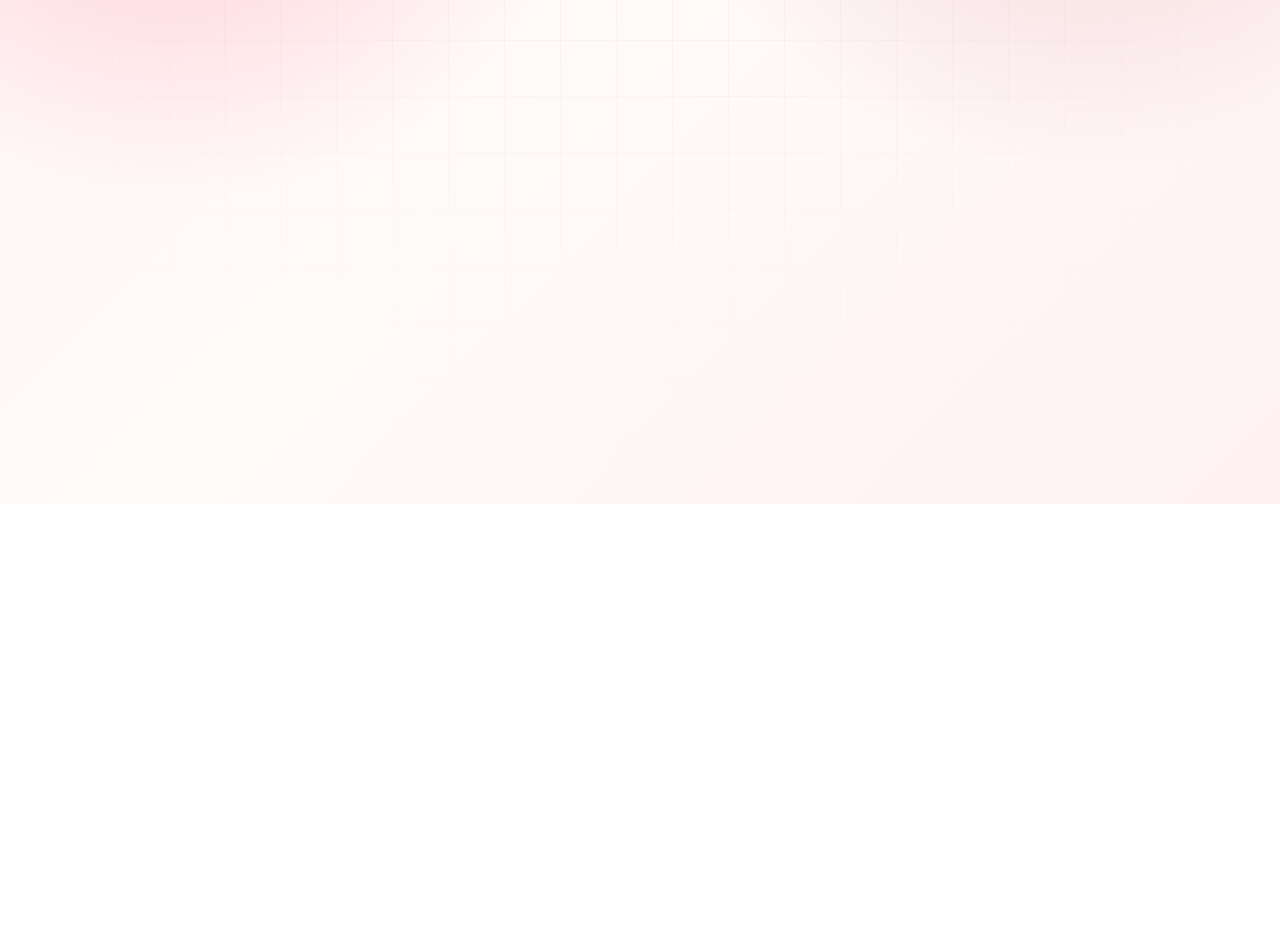
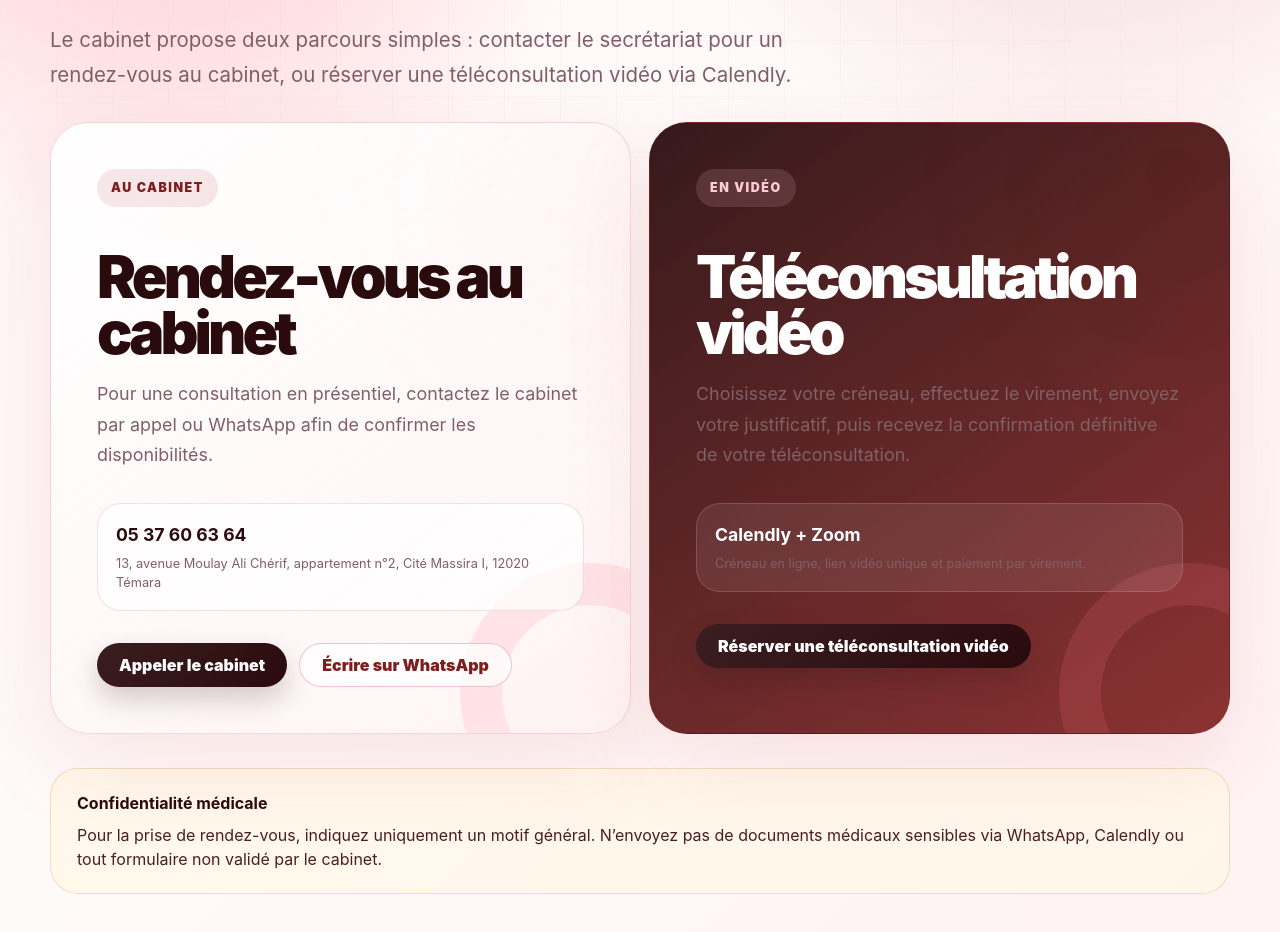
Before and after one commit to Irlsolien/dr-sonia-abahou, a Next.js app: page /rendez-vous in a window 1280 px wide. Before the commit this address had no page. Shown: the part 296-1228 px from the top of the page. Before the commit the page ends 800 px from the top, so only its background shows below. Built offline with nearby package versions, Linux system fonts and the light colour scheme.

Commit message:
Add appointment choice flow

```diff
--- a/app/[serviceSlug]/page.tsx
+++ b/app/[serviceSlug]/page.tsx
@@ -153,9 +153,9 @@ export default async function ServicePage({ params }: ServicePageProps) {
         <h1>{service.title} à Témara</h1>
         <p>{service.intro}</p>
         <div className="hero-actions">
-          <a className="primary-button" href={phoneHref}>
-            Appeler le cabinet
-          </a>
+          <Link className="primary-button" href="/rendez-vous">
+            Rendez-vous
+          </Link>
           <a className="secondary-button" href={mapsHref} target="_blank" rel="noreferrer">
             Voir l’itinéraire
           </a>
@@ -216,9 +216,9 @@ export default async function ServicePage({ params }: ServicePageProps) {
           </p>
         </div>
         <div className="cta-stack">
-          <a className="primary-button" href={phoneHref}>
-            Appeler le cabinet
-          </a>
+          <Link className="primary-button" href="/rendez-vous">
+            Rendez-vous
+          </Link>
           <a className="secondary-button" href={mapsHref} target="_blank" rel="noreferrer">
             Voir l’itinéraire
           </a>
--- a/app/globals.css
+++ b/app/globals.css
@@ -1326,26 +1326,156 @@ h3 {
   color: #fecdd3;
 }
 
+.appointment-page,
 .teleconsultation-page {
   min-height: 100vh;
   padding: 32px 0 70px;
 }
 
+.appointment-hero,
 .teleconsultation-hero {
   padding: 34px 0 30px;
 }
 
+.appointment-hero h1,
 .teleconsultation-hero h1 {
   max-width: 920px;
   margin-bottom: 18px;
   font-size: clamp(3.2rem, 7.4vw, 7rem);
 }
 
+.appointment-hero > p,
 .teleconsultation-hero > p {
   max-width: 780px;
   color: var(--color-muted);
   font-size: clamp(1.08rem, 1.8vw, 1.28rem);
   line-height: 1.7;
+}
+
+.appointment-options {
+  display: grid;
+  grid-template-columns: repeat(2, minmax(0, 1fr));
+  gap: 18px;
+  margin-bottom: 34px;
+}
+
+.appointment-card {
+  position: relative;
+  min-height: 520px;
+  overflow: hidden;
+  padding: clamp(28px, 4vw, 46px);
+  border: 1px solid rgba(180, 35, 42, 0.16);
+  border-radius: 38px;
+  background:
+    linear-gradient(145deg, rgba(255, 255, 255, 0.94), rgba(255, 241, 242, 0.72)),
+    radial-gradient(circle at 92% 8%, rgba(251, 113, 133, 0.24), transparent 18rem);
+  box-shadow: 0 28px 90px rgba(180, 35, 42, 0.1);
+  isolation: isolate;
+}
+
+.appointment-card::after {
+  position: absolute;
+  right: -90px;
+  bottom: -90px;
+  z-index: -1;
+  width: 260px;
+  height: 260px;
+  border: 42px solid rgba(251, 113, 133, 0.14);
+  border-radius: 999px;
+  content: "";
+}
+
+.appointment-card-video {
+  background:
+    linear-gradient(145deg, rgba(42, 11, 13, 0.94), rgba(127, 29, 29, 0.9)),
+    radial-gradient(circle at 90% 8%, rgba(200, 155, 60, 0.2), transparent 18rem);
+  color: white;
+}
+
+.appointment-card-video h2,
+.appointment-card-video p,
+.appointment-card-video small {
+  color: inherit;
+}
+
+.appointment-card > span {
+  display: inline-flex;
+  min-height: 38px;
+  align-items: center;
+  margin-bottom: 42px;
+  padding: 0 14px;
+  border-radius: 999px;
+  background: rgba(180, 35, 42, 0.1);
+  color: var(--color-primary-deep);
+  font-size: 0.78rem;
+  font-weight: 950;
+  letter-spacing: 0.12em;
+  text-transform: uppercase;
+}
+
+.appointment-card-video > span {
+  background: rgba(254, 205, 211, 0.14);
+  color: #fecdd3;
+}
+
+.appointment-card h2 {
+  max-width: 620px;
+  margin-bottom: 18px;
+  font-size: clamp(2.2rem, 4.6vw, 4.7rem);
+}
+
+.appointment-card p {
+  max-width: 620px;
+  color: var(--color-muted);
+  font-size: clamp(1rem, 1.4vw, 1.12rem);
+  line-height: 1.7;
+}
+
+.appointment-meta {
+  display: grid;
+  gap: 6px;
+  margin: 32px 0;
+  padding: 18px;
+  border: 1px solid rgba(180, 35, 42, 0.14);
+  border-radius: 24px;
+  background: rgba(255, 255, 255, 0.7);
+}
+
+.appointment-card-video .appointment-meta {
+  border-color: rgba(254, 205, 211, 0.18);
+  background: rgba(255, 255, 255, 0.08);
+}
+
+.appointment-meta strong {
+  color: var(--color-ink);
+  font-size: 1.1rem;
+}
+
+.appointment-card-video .appointment-meta strong {
+  color: white;
+}
+
+.appointment-meta small {
+  color: var(--color-muted);
+  line-height: 1.5;
+}
+
+.appointment-privacy {
+  display: grid;
+  gap: 8px;
+  margin-bottom: 60px;
+  padding: 22px 26px;
+  border: 1px solid rgba(200, 155, 60, 0.28);
+  border-radius: 28px;
+  background: rgba(255, 248, 231, 0.78);
+}
+
+.appointment-privacy strong {
+  color: var(--color-ink);
+}
+
+.appointment-privacy p {
+  margin: 0;
 }
 
 .teleconsultation-steps {
@@ -2025,6 +2155,14 @@ h3 {
     grid-template-columns: repeat(2, minmax(0, 1fr));
   }
 
+  .appointment-options {
+    grid-template-columns: 1fr;
+  }
+
+  .appointment-card {
+    min-height: auto;
+  }
+
   .booking-copy {
     position: static;
   }
@@ -2354,12 +2492,31 @@ h3 {
     border-radius: 24px;
   }
 
+  .appointment-page,
   .teleconsultation-page {
     padding-top: 18px;
   }
 
+  .appointment-hero h1,
   .teleconsultation-hero h1 {
     font-size: clamp(2.35rem, 13vw, 4rem);
+  }
+
+  .appointment-card {
+    padding: 26px 22px;
+    border-radius: 28px;
+  }
+
+  .appointment-card > span {
+    margin-bottom: 26px;
+  }
+
+  .appointment-card h2 {
+    font-size: clamp(2rem, 11vw, 3.2rem);
+  }
+
+  .appointment-meta {
+    margin: 24px 0;
   }
 
   .teleconsultation-steps {
--- a/app/page.tsx
+++ b/app/page.tsx
@@ -177,8 +177,8 @@ export default function Home() {
           <a href="#cabinet">Cabinet</a>
           <a href="#contact">Contact</a>
         </nav>
-        <Link className="header-cta" href="/teleconsultation">
-          Téléconsultation
+        <Link className="header-cta" href="/rendez-vous">
+          Rendez-vous
         </Link>
       </header>
 
@@ -201,8 +201,8 @@ export default function Home() {
             <a className="secondary-button" href={mapsHref} target="_blank" rel="noreferrer">
               Voir l’itinéraire
             </a>
-            <Link className="video-button" href="/teleconsultation">
-              Réserver une téléconsultation vidéo
+            <Link className="video-button" href="/rendez-vous">
+              Rendez-vous
             </Link>
           </div>
           <div className="trust-strip" aria-label="Informations principales">
@@ -459,9 +459,9 @@ export default function Home() {
           </p>
         </div>
         <div className="cta-stack">
-          <a className="primary-button" href={phoneHref}>
-            Appeler le cabinet
-          </a>
+          <Link className="primary-button" href="/rendez-vous">
+            Rendez-vous
+          </Link>
           <a className="secondary-button" href={mapsHref} target="_blank" rel="noreferrer">
             Voir l’itinéraire
           </a>
@@ -470,16 +470,16 @@ export default function Home() {
 
       <section className="section-shell teleconsultation-teaser reveal-section">
         <div>
-          <p className="eyebrow">Téléconsultation vidéo</p>
-          <h2>Un parcours simple pour réserver à distance.</h2>
+          <p className="eyebrow">Rendez-vous</p>
+          <h2>Choisir entre cabinet et visioconférence.</h2>
           <p>
-            Choisissez votre créneau, effectuez le virement, envoyez votre
-            justificatif, puis recevez la confirmation définitive de votre
-            téléconsultation.
+            Pour une consultation au cabinet, contactez le secrétariat par appel
+            ou WhatsApp. Pour une consultation vidéo, réservez un créneau en
+            ligne via Calendly.
           </p>
         </div>
-        <Link className="primary-button" href="/teleconsultation">
-          Réserver une téléconsultation vidéo
+        <Link className="primary-button" href="/rendez-vous">
+          Rendez-vous
         </Link>
       </section>
 
--- /dev/null
+++ b/app/rendez-vous/page.tsx
@@ -0,0 +1,125 @@
+import type { Metadata } from "next";
+import Link from "next/link";
+import {
+  absoluteUrl,
+  appointment,
+  clinicAddress,
+  clinicPhoneDisplay,
+  clinicPhoneInternational,
+  siteName,
+} from "../seo";
+
+export const metadata: Metadata = {
+  title: "Prendre rendez-vous | Dr Sonia Abahou",
+  description:
+    "Choisir un rendez-vous au cabinet par appel ou WhatsApp, ou réserver une téléconsultation vidéo avec le Dr Sonia Abahou.",
+  alternates: {
+    canonical: "/rendez-vous",
+  },
+  openGraph: {
+    title: "Prendre rendez-vous | Dr Sonia Abahou",
+    description:
+      "Deux options : rendez-vous au cabinet ou téléconsultation vidéo.",
+    url: "/rendez-vous",
+    siteName,
+    type: "website",
+    locale: "fr_MA",
+  },
+};
+
+const phoneHref = `tel:${clinicPhoneInternational}`;
+const whatsappHref = `https://wa.me/${appointment.whatsappPhone}?text=${encodeURIComponent(
+  appointment.whatsappMessage,
+)}`;
+
+const appointmentStructuredData = {
+  "@context": "https://schema.org",
+  "@type": "MedicalWebPage",
+  name: "Prendre rendez-vous - Dr Sonia Abahou",
+  description:
+    "Page de choix entre rendez-vous au cabinet et téléconsultation vidéo.",
+  url: absoluteUrl("/rendez-vous"),
+  inLanguage: "fr-MA",
+};
+
+export default function AppointmentPage() {
+  return (
+    <main className="appointment-page">
+      <script
+        type="application/ld+json"
+        dangerouslySetInnerHTML={{
+          __html: JSON.stringify(appointmentStructuredData),
+        }}
+      />
+
+      <section className="appointment-hero section-shell">
+        <Link className="legal-back" href="/">
+          ← Retour au site
+        </Link>
+        <p className="eyebrow">Rendez-vous</p>
+        <h1>Choisir le type de rendez-vous.</h1>
+        <p>
+          Le cabinet propose deux parcours simples : contacter le secrétariat
+          pour un rendez-vous au cabinet, ou réserver une téléconsultation vidéo
+          via Calendly.
+        </p>
+      </section>
+
+      <section className="section-shell appointment-options">
+        <article className="appointment-card appointment-card-cabinet">
+          <span>Au cabinet</span>
+          <h2>Rendez-vous au cabinet</h2>
+          <p>
+            Pour une consultation en présentiel, contactez le cabinet par appel
+            ou WhatsApp afin de confirmer les disponibilités.
+          </p>
+          <div className="appointment-meta">
+            <strong>{clinicPhoneDisplay}</strong>
+            <small>{clinicAddress}</small>
+          </div>
+          <div className="hero-actions">
+            <a className="primary-button" href={phoneHref}>
+              Appeler le cabinet
+            </a>
+            <a
+              className="secondary-button"
+              href={whatsappHref}
+              target="_blank"
+              rel="noreferrer"
+            >
+              Écrire sur WhatsApp
+            </a>
+          </div>
+        </article>
+
+        <article className="appointment-card appointment-card-video">
+          <span>En vidéo</span>
+          <h2>Téléconsultation vidéo</h2>
+          <p>
+            Choisissez votre créneau, effectuez le virement, envoyez votre
+            justificatif, puis recevez la confirmation définitive de votre
+            téléconsultation.
+          </p>
+          <div className="appointment-meta">
+            <strong>Calendly + Zoom</strong>
+            <small>Créneau en ligne, lien vidéo unique et paiement par virement.</small>
+          </div>
+          <div className="hero-actions">
+            <Link className="primary-button" href="/teleconsultation">
+              Réserver une téléconsultation vidéo
+            </Link>
+          </div>
+        </article>
+      </section>
+
+      <section className="section-shell appointment-privacy">
+        <strong>Confidentialité médicale</strong>
+        <p>
+          Pour la prise de rendez-vous, indiquez uniquement un motif général.
+          N’envoyez pas de documents médicaux sensibles via WhatsApp, Calendly ou
+          tout formulaire non validé par le cabinet.
+        </p>
+      </section>
+    </main>
+  );
+}
--- a/app/seo.ts
+++ b/app/seo.ts
@@ -15,6 +15,12 @@ export const lastModified = "2026-07-21";
 
 export const mapsQuery =
   "13 avenue Moulay Ali Cherif appartement 2 Cite Massira I Temara";
+
+export const appointment = {
+  whatsappPhone: "212537606364",
+  whatsappMessage:
+    "Bonjour, je souhaite prendre rendez-vous au cabinet du Dr Sonia Abahou.",
+} as const;
 
 export const teleconsultation = {
   calendlyUrl: "https://calendly.com/dr-sonia-abahou/teleconsultation-video",
--- a/app/teleconsultation/page.tsx
+++ b/app/teleconsultation/page.tsx
@@ -65,8 +65,8 @@ export default function TeleconsultationPage() {
       />
 
       <section className="teleconsultation-hero section-shell">
-        <Link className="legal-back" href="/">
-          ← Retour au site
+        <Link className="legal-back" href="/rendez-vous">
+          ← Retour aux rendez-vous
         </Link>
         <p className="eyebrow">Téléconsultation vidéo</p>
         <h1>Réserver une téléconsultation vidéo.</h1>
```
Also changed, not shown: 1 other file (tests, documents, lock files or other folders).
